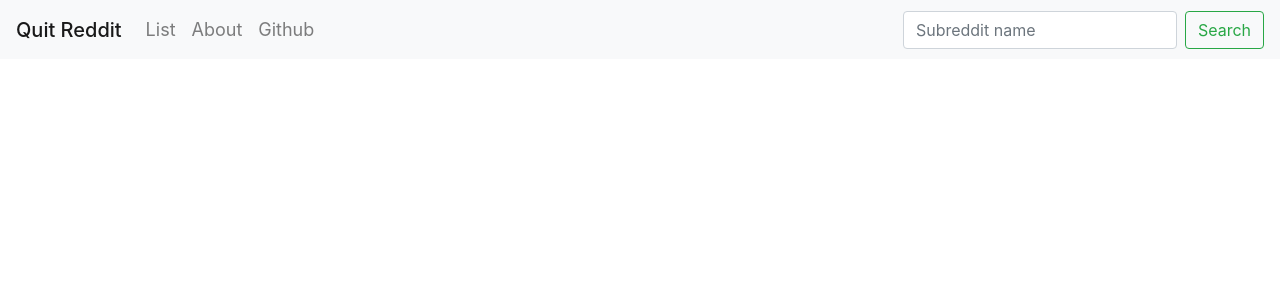
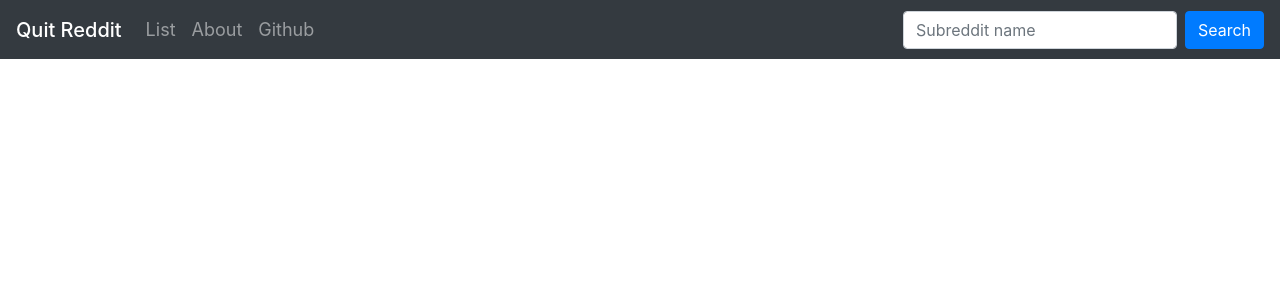
Before and after one commit to Aquakor/Quit-Reddit, a Flask app: page / in a window 1280 px wide. Shown: the top 300 px of the page. Run offline with Flask 2, Linux system fonts and the light colour scheme; some libraries are stand-ins or nearby versions.

Commit message:
Change navigation bar theme.

```diff
--- a/templates/base.html
+++ b/templates/base.html
@@ -14,7 +14,7 @@
     <link rel="stylesheet" href="{{ url_for('static', filename='style.css') }}">
 
     {# Navigation bar. #}
-    <nav class="navbar navbar-expand-lg navbar-light bg-light">
+    <nav class="navbar navbar-expand-lg navbar-dark bg-dark">
         {# Name of the page. #}
         <span class="navbar-brand mb-0 h1">Quit Reddit</span>
         <button class="navbar-toggler" type="button" data-toggle="collapse" data-target="#navbarSupportedContent" aria-controls="navbarSupportedContent" aria-expanded="false" aria-label="Toggle navigation">
@@ -38,7 +38,7 @@
                 {# Subreddit search form. #}
                 <form class="form-inline" action="/" method="post">
                     <input class="form-control mr-sm-2" type="text" name="subredditName" placeholder="Subreddit name">
-                    <button class="btn btn-outline-success my-2 my-sm-0" type="submit">Search</button>
+                    <button class="btn btn-primary my-2 my-sm-0" type="submit">Search</button>
                 </form>
         </div>
     </nav>
```
